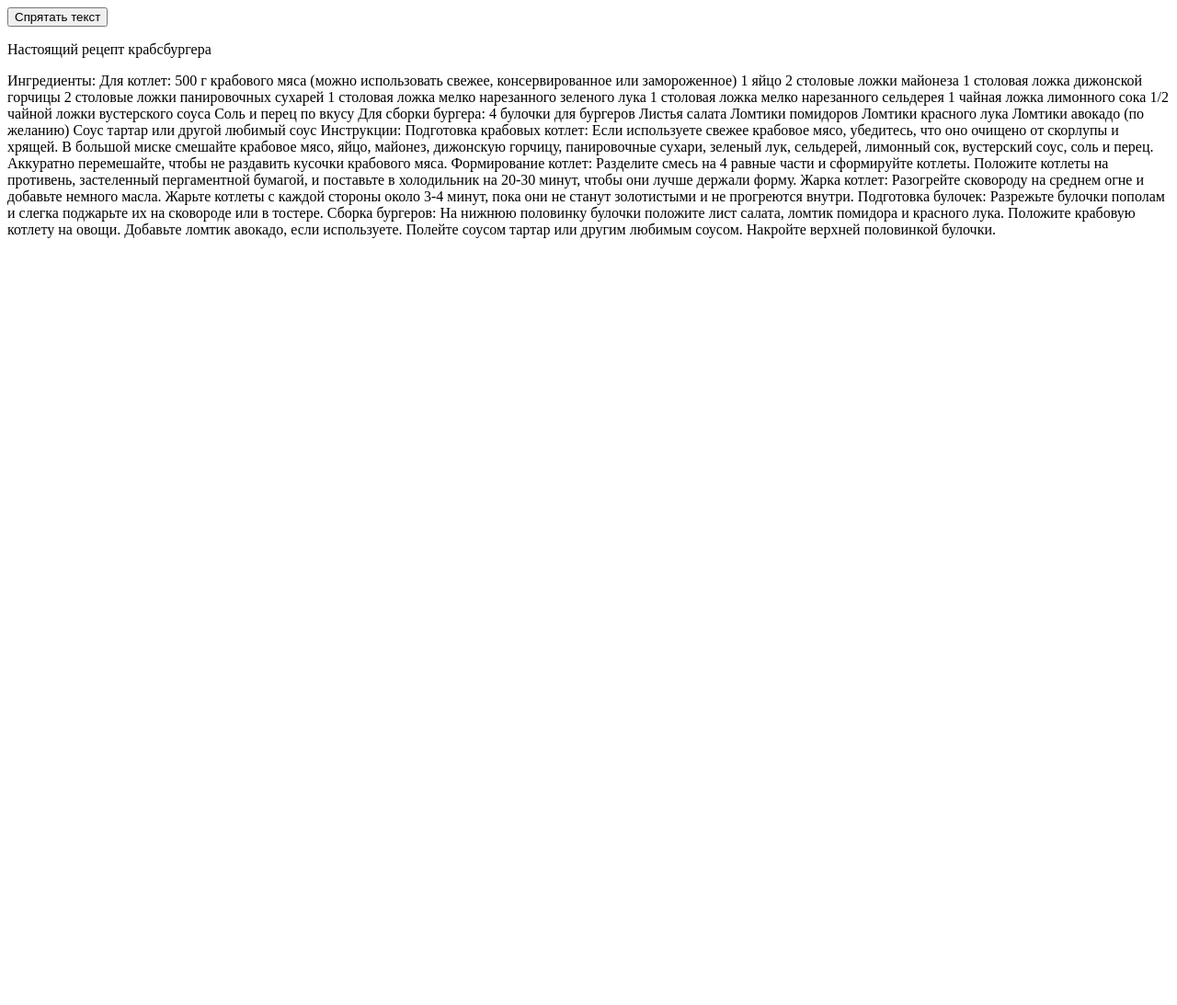
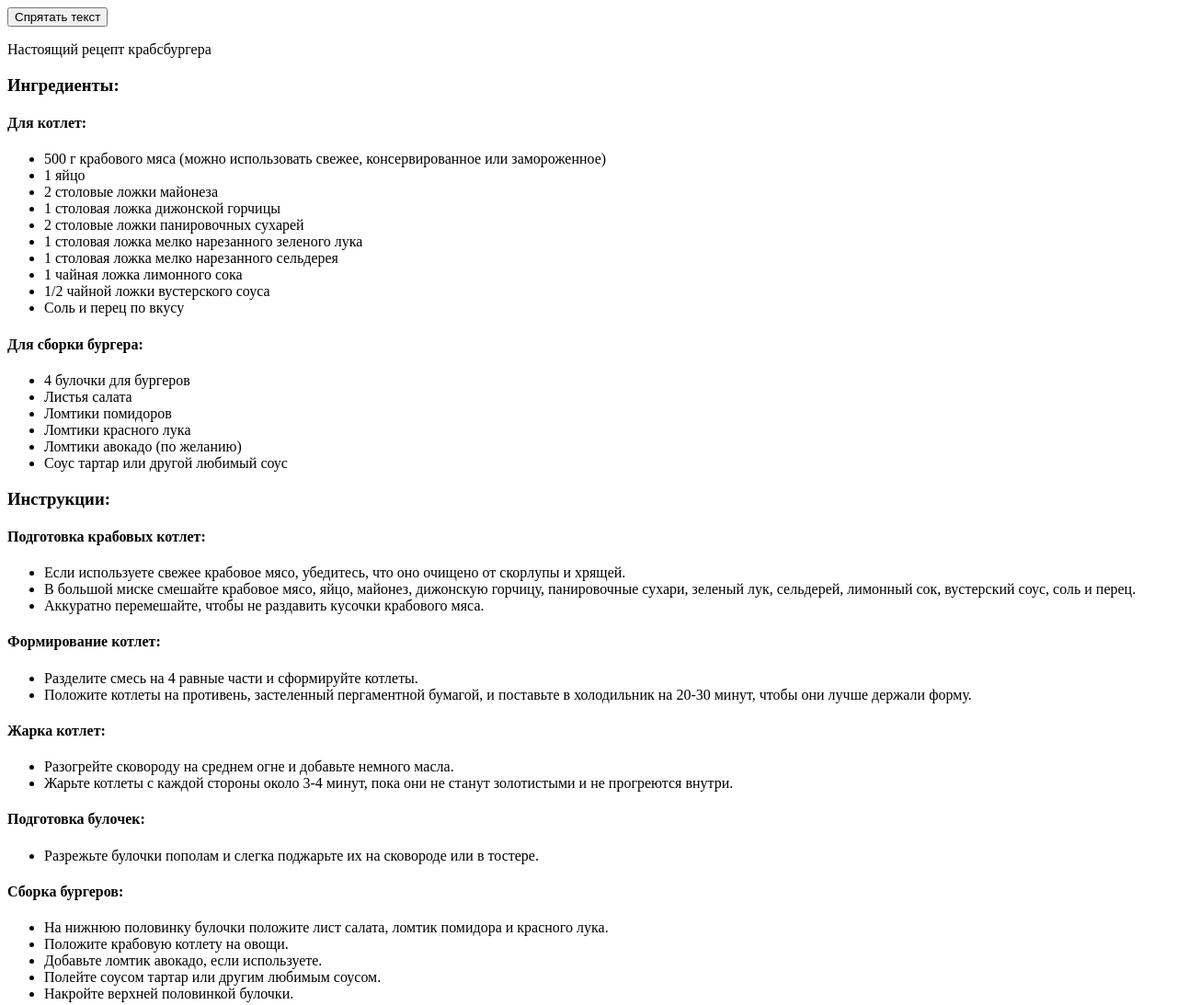
Before and after one commit to DeveloperInPants/JavaScript, a plain HTML site: page lab4/lab4_3.html in a window 1280 px wide. Shown: the whole page at 92% size. Before the commit the page ends 800 px from the top, so only its background shows below. Drawn offline with Linux system fonts and the light colour scheme.

Commit message:
тест11

```diff
--- a/lab4/lab4_3.html
+++ b/lab4/lab4_3.html
@@ -8,48 +8,66 @@
 <body>
     <input type="button" id="hider" value="Спрятать текст">
     <p>Настоящий рецепт крабсбургера</p>
-    <div id="text">Ингредиенты:
-Для котлет:
-500 г крабового мяса (можно использовать свежее, консервированное или замороженное)
-1 яйцо
-2 столовые ложки майонеза
-1 столовая ложка дижонской горчицы
-2 столовые ложки панировочных сухарей
-1 столовая ложка мелко нарезанного зеленого лука
-1 столовая ложка мелко нарезанного сельдерея
-1 чайная ложка лимонного сока
-1/2 чайной ложки вустерского соуса
-Соль и перец по вкусу
-Для сборки бургера:
-4 булочки для бургеров
-Листья салата
-Ломтики помидоров
-Ломтики красного лука
-Ломтики авокадо (по желанию)
-Соус тартар или другой любимый соус
-Инструкции:
-Подготовка крабовых котлет:
+    <div id="text">
+        <h3>Ингредиенты:</h3>
+        <h4>Для котлет:</h4>
+        <ul>
+            <li>500 г крабового мяса (можно использовать свежее, консервированное или замороженное)</li>
+            <li>1 яйцо</li>
+            <li>2 столовые ложки майонеза</li>
+            <li>1 столовая ложка дижонской горчицы</li>
+            <li>2 столовые ложки панировочных сухарей</li>
+            <li>1 столовая ложка мелко нарезанного зеленого лука</li>
+            <li>1 столовая ложка мелко нарезанного сельдерея</li>
+            <li>1 чайная ложка лимонного сока</li>
+            <li>1/2 чайной ложки вустерского соуса</li>
+            <li>Соль и перец по вкусу</li>
+        </ul>
 
-Если используете свежее крабовое мясо, убедитесь, что оно очищено от скорлупы и хрящей.
-В большой миске смешайте крабовое мясо, яйцо, майонез, дижонскую горчицу, панировочные сухари, зеленый лук, сельдерей, лимонный сок, вустерский соус, соль и перец. Аккуратно перемешайте, чтобы не раздавить кусочки крабового мяса.
-Формирование котлет:
+        <h4>Для сборки бургера:</h4>
+        <ul>
+            <li>4 булочки для бургеров</li>
+            <li>Листья салата</li>
+            <li>Ломтики помидоров</li>
+            <li>Ломтики красного лука</li>
+            <li>Ломтики авокадо (по желанию)</li>
+            <li>Соус тартар или другой любимый соус</li>
+        </ul>
 
-Разделите смесь на 4 равные части и сформируйте котлеты.
-Положите котлеты на противень, застеленный пергаментной бумагой, и поставьте в холодильник на 20-30 минут, чтобы они лучше держали форму.
-Жарка котлет:
+        <h3>Инструкции:</h3>
+        <h4>Подготовка крабовых котлет:</h4>
+        <ul>
+            <li>Если используете свежее крабовое мясо, убедитесь, что оно очищено от скорлупы и хрящей.</li>
+            <li>В большой миске смешайте крабовое мясо, яйцо, майонез, дижонскую горчицу, панировочные сухари, зеленый лук, сельдерей, лимонный сок, вустерский соус, соль и перец.</li>
+            <li>Аккуратно перемешайте, чтобы не раздавить кусочки крабового мяса.</li>
+        </ul>
 
-Разогрейте сковороду на среднем огне и добавьте немного масла.
-Жарьте котлеты с каждой стороны около 3-4 минут, пока они не станут золотистыми и не прогреются внутри.
-Подготовка булочек:
+        <h4>Формирование котлет:</h4>
+        <ul>
+            <li>Разделите смесь на 4 равные части и сформируйте котлеты.</li>
+            <li>Положите котлеты на противень, застеленный пергаментной бумагой, и поставьте в холодильник на 20-30 минут, чтобы они лучше держали форму.</li>
+        </ul>
 
-Разрежьте булочки пополам и слегка поджарьте их на сковороде или в тостере.
-Сборка бургеров:
+        <h4>Жарка котлет:</h4>
+        <ul>
+            <li>Разогрейте сковороду на среднем огне и добавьте немного масла.</li>
+            <li>Жарьте котлеты с каждой стороны около 3-4 минут, пока они не станут золотистыми и не прогреются внутри.</li>
+        </ul>
 
-На нижнюю половинку булочки положите лист салата, ломтик помидора и красного лука.
-Положите крабовую котлету на овощи.
-Добавьте ломтик авокадо, если используете.
-Полейте соусом тартар или другим любимым соусом.
-Накройте верхней половинкой булочки.</div>
+        <h4>Подготовка булочек:</h4>
+        <ul>
+            <li>Разрежьте булочки пополам и слегка поджарьте их на сковороде или в тостере.</li>
+        </ul>
+
+        <h4>Сборка бургеров:</h4>
+        <ul>
+            <li>На нижнюю половинку булочки положите лист салата, ломтик помидора и красного лука.</li>
+            <li>Положите крабовую котлету на овощи.</li>
+            <li>Добавьте ломтик авокадо, если используете.</li>
+            <li>Полейте соусом тартар или другим любимым соусом.</li>
+            <li>Накройте верхней половинкой булочки.</li>
+        </ul>
+    </div>
 
     <script>
         document.addEventListener('DOMContentLoaded', function() {
@@ -58,18 +76,14 @@
 
             hiderButton.addEventListener('click', function() {
                 if (textElement.style.display === 'none') {
-                    // Если текст скрыт, показываем его и меняем кнопку
                     textElement.style.display = '';
                     hiderButton.value = 'Спрятать текст';
                 } else {
-                    // Если текст виден, скрываем его и меняем кнопку
                     textElement.style.display = 'none';
                     hiderButton.value = 'Показать текст';
                 }
             });
         });
     </script>
-
-    <!-- остальной код страницы -->
 </body>
 </html>
```
